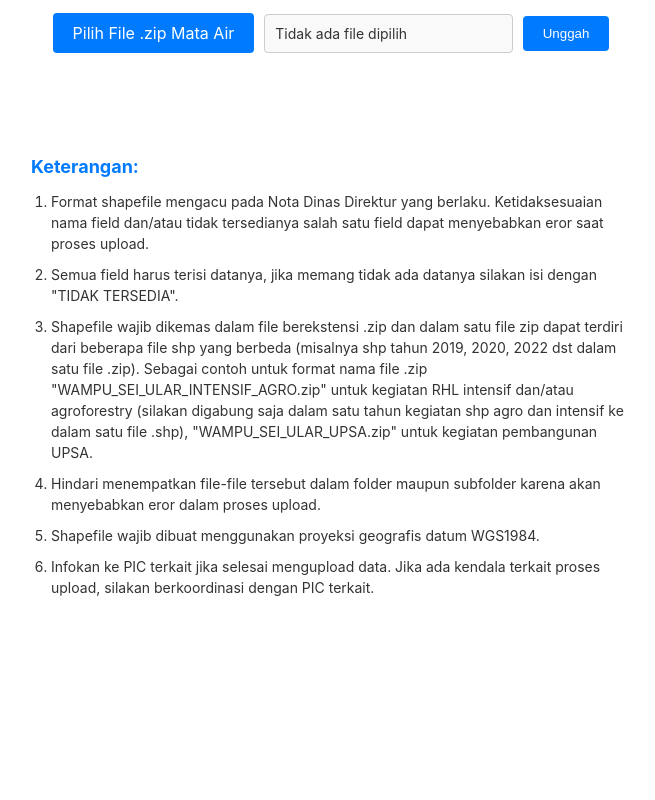
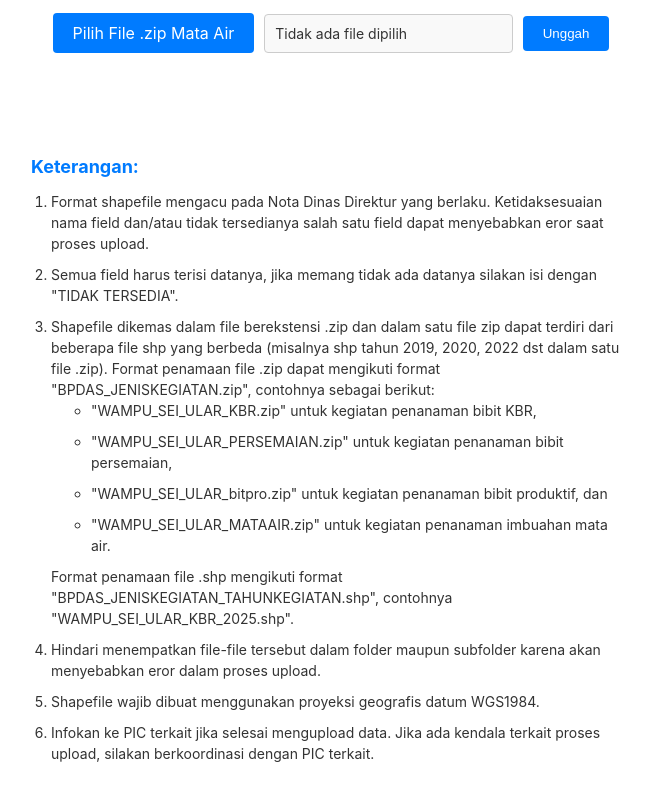
Before and after one commit to Emji123/shapefile_uploader, a React (Create React App) app: page / in a window 1280 px wide. Shown: the part 677-1477 px from the top of the page, without its empty margins (309-964 px from the left). Before the commit the page ends 1329 px from the top, so only its background shows below. Built offline with nearby package versions, Linux system fonts and the light colour scheme; no server answers.

Commit message:
Update Keterangan.js point 3 and ensure forms use /validate-shapefile

```diff
--- a/src/Keterangan.js
+++ b/src/Keterangan.js
@@ -8,7 +8,17 @@ const Keterangan = () => {
       <ol>
         <li>Format shapefile mengacu pada Nota Dinas Direktur yang berlaku. Ketidaksesuaian nama field dan/atau tidak tersedianya salah satu field dapat menyebabkan eror saat proses upload.</li>
         <li>Semua field harus terisi datanya, jika memang tidak ada datanya silakan isi dengan "TIDAK TERSEDIA".</li>
-        <li>Shapefile wajib dikemas dalam file berekstensi .zip dan dalam satu file zip dapat terdiri dari beberapa file shp yang berbeda (misalnya shp tahun 2019, 2020, 2022 dst dalam satu file .zip). Sebagai contoh untuk format nama file .zip "WAMPU_SEI_ULAR_INTENSIF_AGRO.zip" untuk kegiatan RHL intensif dan/atau agroforestry (silakan digabung saja dalam satu tahun kegiatan shp agro dan intensif ke dalam satu file .shp), "WAMPU_SEI_ULAR_UPSA.zip" untuk kegiatan pembangunan UPSA.</li>
+        <li>
+          Shapefile dikemas dalam file berekstensi .zip dan dalam satu file zip dapat terdiri dari beberapa file shp yang berbeda (misalnya shp tahun 2019, 2020, 2022 dst dalam satu file .zip).
+          Format penamaan file .zip dapat mengikuti format "BPDAS_JENISKEGIATAN.zip", contohnya sebagai berikut:
+          <ul>
+            <li>"WAMPU_SEI_ULAR_KBR.zip" untuk kegiatan penanaman bibit KBR,</li>
+            <li>"WAMPU_SEI_ULAR_PERSEMAIAN.zip" untuk kegiatan penanaman bibit persemaian,</li>
+            <li>"WAMPU_SEI_ULAR_bitpro.zip" untuk kegiatan penanaman bibit produktif, dan</li>
+            <li>"WAMPU_SEI_ULAR_MATAAIR.zip" untuk kegiatan penanaman imbuahan mata air.</li>
+          </ul>
+          Format penamaan file .shp mengikuti format "BPDAS_JENISKEGIATAN_TAHUNKEGIATAN.shp", contohnya "WAMPU_SEI_ULAR_KBR_2025.shp".
+        </li>
         <li>Hindari menempatkan file-file tersebut dalam folder maupun subfolder karena akan menyebabkan eror dalam proses upload.</li>
         <li>Shapefile wajib dibuat menggunakan proyeksi geografis datum WGS1984.</li>
         <li>Infokan ke PIC terkait jika selesai mengupload data. Jika ada kendala terkait proses upload, silakan berkoordinasi dengan PIC terkait.</li>
```
